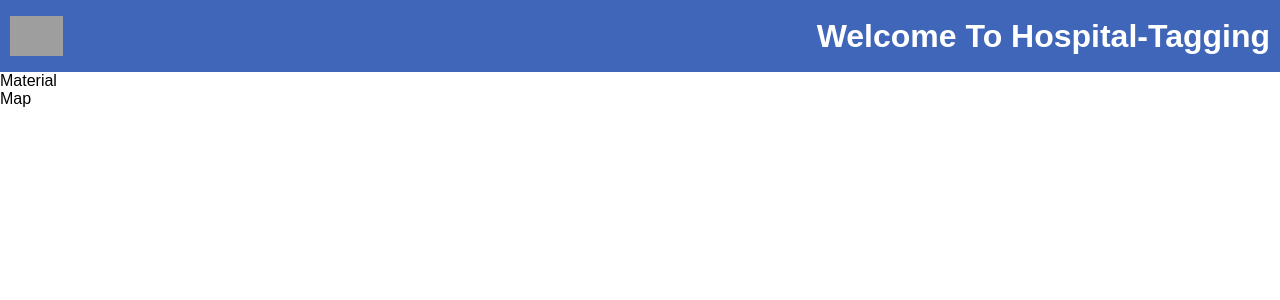
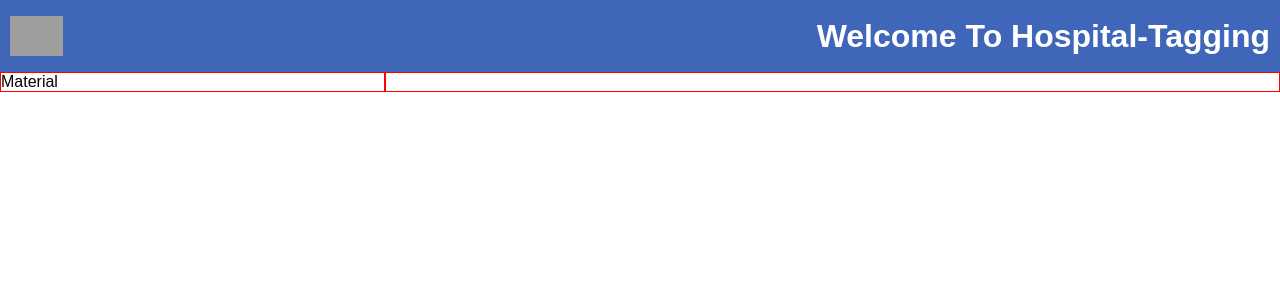
Before and after one commit to Om-Shankar-191019/HospitalTracker, a React (Create React App) app: page / in a window 1280 px wide. Shown: the top 300 px of the page. Built offline with nearby package versions, Linux system fonts and the light colour scheme; grey boxes are pictures that could not be loaded.

Commit message:
begining of map to be loaded

```diff
--- /dev/null
+++ b/src/App.css
@@ -0,0 +1,3 @@
+.mapping-box{
+    display:flex;
+}
--- a/src/App.jsx
+++ b/src/App.jsx
@@ -3,12 +3,13 @@ import React from 'react';
 import Header from './components/Header/Header';
 import Map from './components/Map/Map';
 import Material from './components/Material/Material';
+import './App.css'
 
 const App = () => {
   return (
     <div>
         <Header />
-        <div>
+        <div className='mapping-box'>
             <Material />
             <Map />
         </div>
--- a/src/components/Map/Map.css
+++ b/src/components/Map/Map.css
@@ -0,0 +1,4 @@
+.map-container{
+    flex:0.7;
+    border:1px solid red;
+}
--- a/src/components/Map/Map.jsx
+++ b/src/components/Map/Map.jsx
@@ -1,8 +1,11 @@
 import React from 'react'
 
+import './Map.css'
 const Map = () => {
   return (
-    <div>Map</div>
+    <div className='map-container'>
+
+    </div>
   )
 }
 
--- a/src/components/Material/Material.css
+++ b/src/components/Material/Material.css
@@ -0,0 +1,4 @@
+.material-container{
+    flex:0.3;
+    border:1px solid red;
+}
--- a/src/components/Material/Material.jsx
+++ b/src/components/Material/Material.jsx
@@ -1,8 +1,8 @@
 import React from 'react'
-
+import './Material.css'
 const Material = () => {
   return (
-    <div>Material</div>
+    <div className='material-container'>Material</div>
   )
 }
 
```
